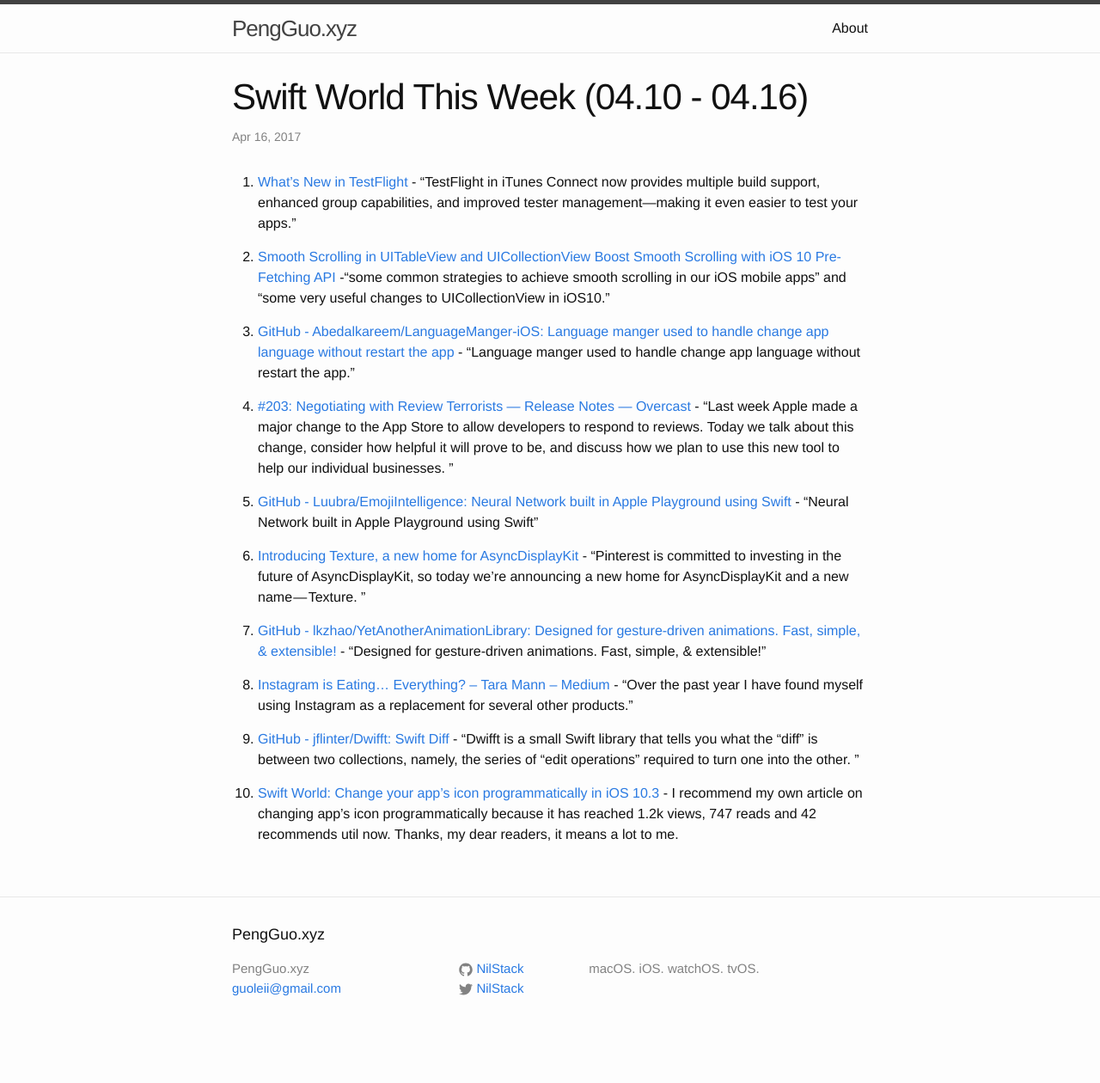
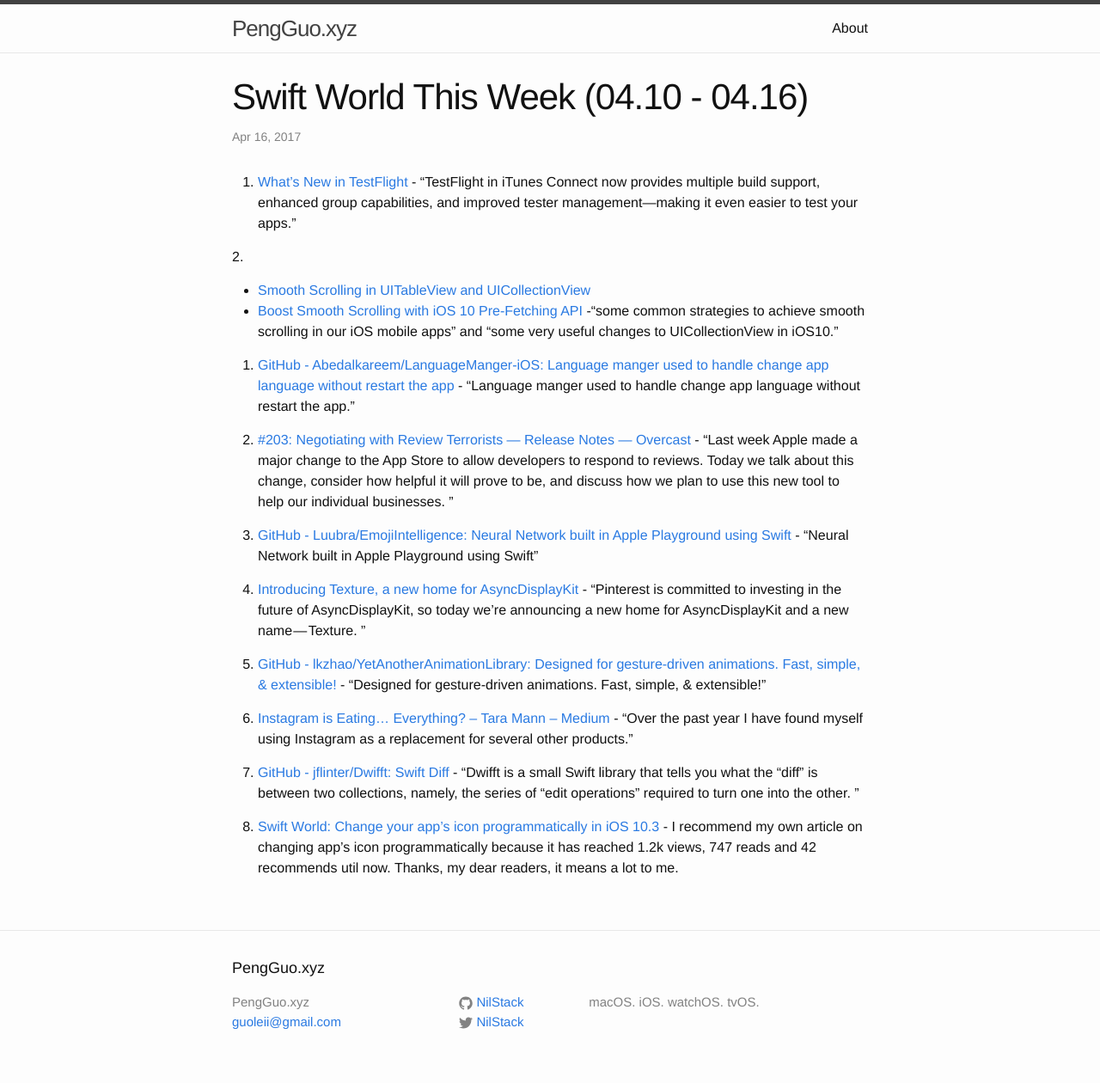
Before and after one commit to GitPeng/GitPeng.github.io, a Jekyll site: the page built from _posts/2017-04-16-Swift-World-This-Week-5.markdown, in a window 1280 px wide. Shown: the whole page at 86% size. Built offline with Jekyll 4.4.1, drawn with Linux system fonts in a browser that asks for light colours; comment, search, counter and statistics services are not loaded; before the commit the page ends 1221 px from its top, so only the background shows below that.

Commit message:
fix the format

```diff
--- a/_posts/2017-04-16-Swift-World-This-Week-5.markdown
+++ b/_posts/2017-04-16-Swift-World-This-Week-5.markdown
@@ -7,8 +7,9 @@
 
 1. [What’s New in TestFlight](https://developer.apple.com/news/?id=04112017a) - “TestFlight in iTunes Connect now provides multiple build support, enhanced group capabilities, and improved tester management—making it even easier to test your apps.”
 
-2. [Smooth Scrolling in UITableView and UICollectionView](https://medium.com/capital-one-developers/smooth-scrolling-in-uitableview-and-uicollectionview-a012045d77f)
-[Boost Smooth Scrolling with iOS 10 Pre-Fetching API](https://medium.com/capital-one-developers/boost-smooth-scrolling-with-ios-10-pre-fetching-api-818c25cd9c5d)
+2.
+   * [Smooth Scrolling in UITableView and UICollectionView](https://medium.com/capital-one-developers/smooth-scrolling-in-uitableview-and-uicollectionview-a012045d77f)
+   * [Boost Smooth Scrolling with iOS 10 Pre-Fetching API](https://medium.com/capital-one-developers/boost-smooth-scrolling-with-ios-10-pre-fetching-api-818c25cd9c5d)
 -“some common strategies to achieve smooth scrolling in our iOS mobile apps” and “some very useful changes to UICollectionView in iOS10.”
 
 3. [GitHub - Abedalkareem/LanguageManger-iOS: Language manger used to handle change app language without restart the app](https://github.com/Abedalkareem/LanguageManger-iOS) - “Language manger used to handle change app language without restart the app.”
```
